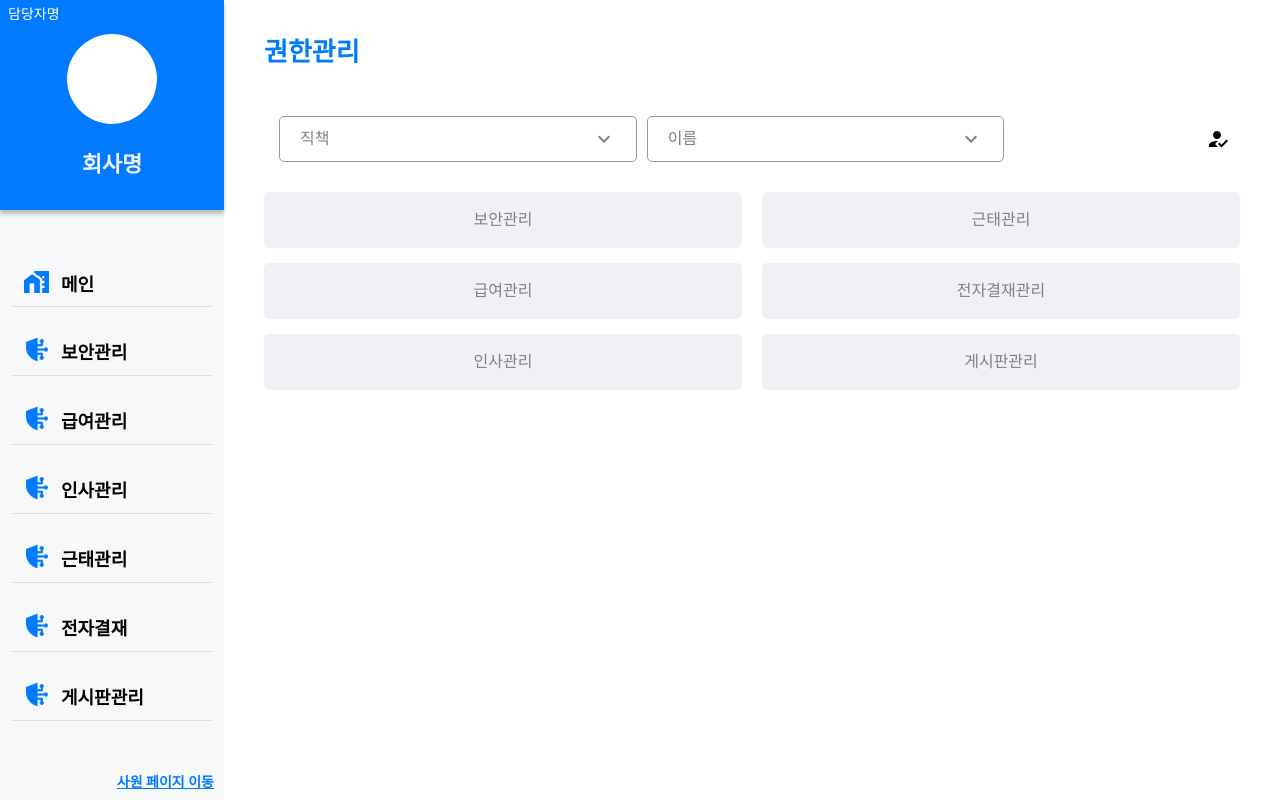
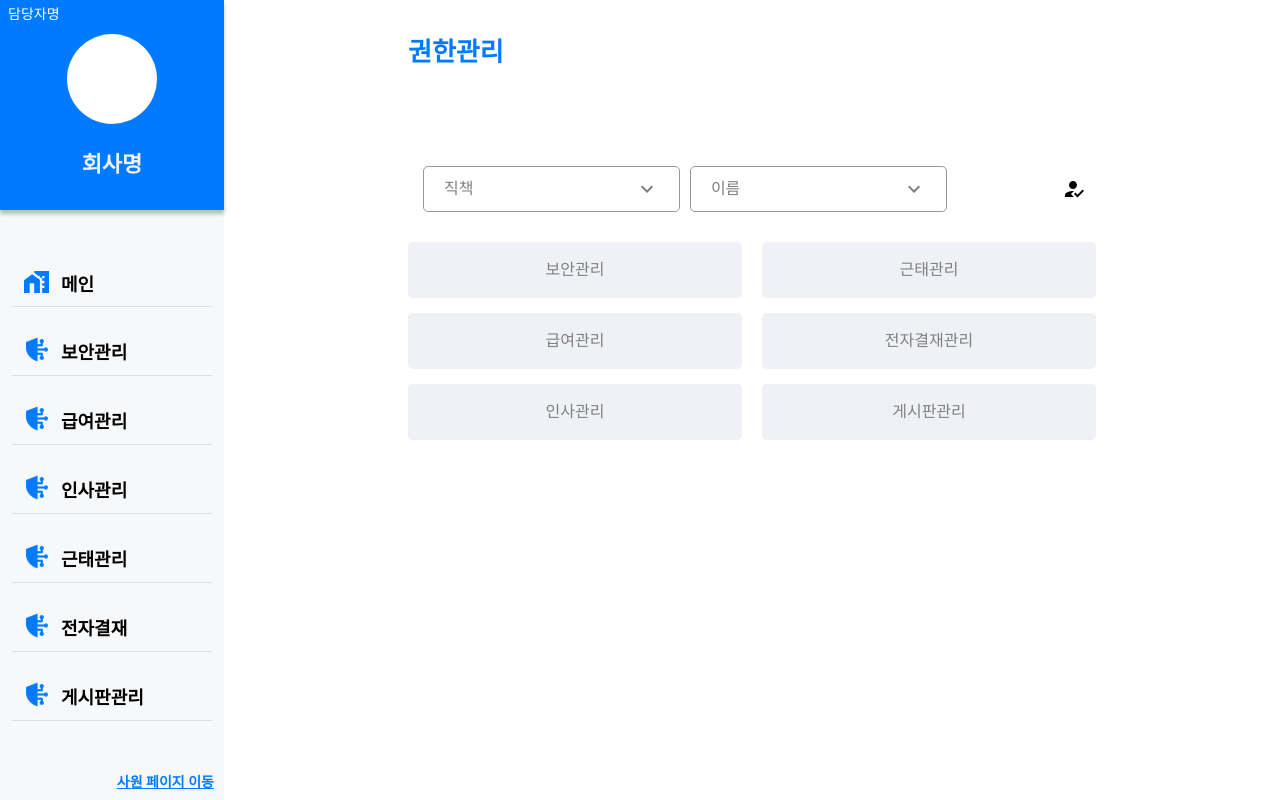
Before and after one commit to 1eemda2436/4team_pj_react, a Next.js app: page /admin/security in a window 1280 px wide. Built offline with nearby package versions, Linux system fonts and the light colour scheme; a web font is replaced by a local one.

Commit message:
권한관리 페이지 css 수정

```diff
--- a/src/pages/admin/security/index.js
+++ b/src/pages/admin/security/index.js
@@ -90,10 +90,11 @@ SecurityManagement.getLayout = function getLayout(page) {
 };
 
 const MainComponent = styled.div`
-  width: 100%;
+  width: 60%;
   height: 100%;
   padding: 40px;
   box-sizing: border-box;
+  margin: 0 auto;
 `;
 
 const Title = styled.div`
@@ -106,7 +107,7 @@ const TopBox = styled.div`
   display: flex;
   justify-content: space-between;
   align-items: center;
-  margin-top: 50px;
+  margin-top: 100px;
   padding: 0px 10px;
   box-sizing: border-box;
 `;
```
